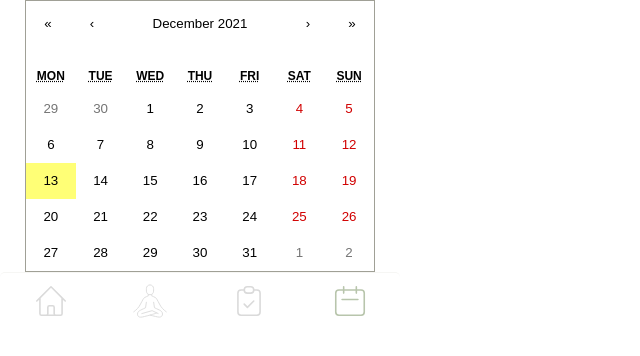
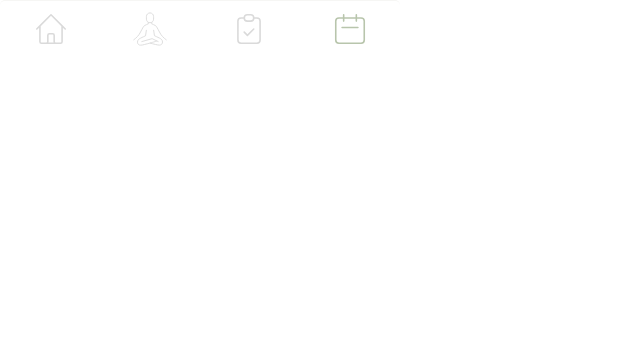
Before and after one commit to Torfeltorfel/capstone-project, a React (Vite) app: page /dashboard in a window 1280 px wide. Shown: the top 356 px of the page, without its empty margins (0-640 px from the left). Built offline with nearby package versions, Linux system fonts and the light colour scheme.

Commit message:
🔥 Remove calendar

```diff
--- a/package.json
+++ b/package.json
@@ -51,7 +51,6 @@
     "express": "^4.17.1",
     "mongodb": "^4.2.1",
     "react": "^17.0.2",
-    "react-calendar": "^3.5.0",
     "react-dom": "^17.0.2",
     "react-router-dom": "^6.0.1",
     "styled-components": "^5.3.3",
--- a/src/app/pages/Dashboard/Dashboard.tsx
+++ b/src/app/pages/Dashboard/Dashboard.tsx
@@ -1,13 +1,10 @@
 import React from 'react';
 import styled from 'styled-components';
 import Navigation from '../../components/Navigation/Navigation';
-import Calendar from 'react-calendar';
-import 'react-calendar/dist/Calendar.css';
 
 export default function Dashboard(): JSX.Element {
   return (
     <Container>
-      <Calendar />
       <Navigation activeLink="dashboard" />
     </Container>
   );
```
Also changed, not shown: 1 other file (tests, documents, lock files or other folders).
